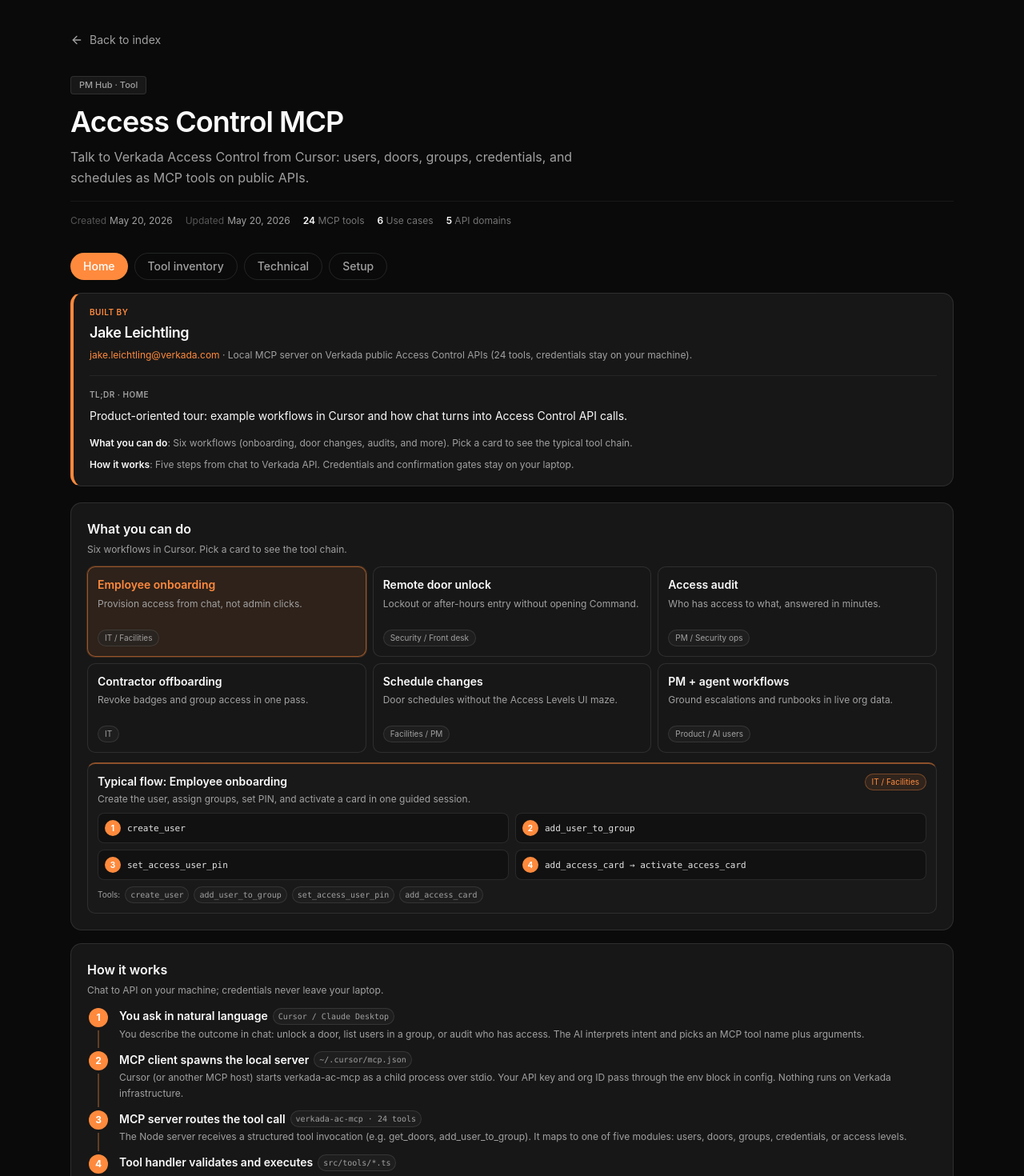
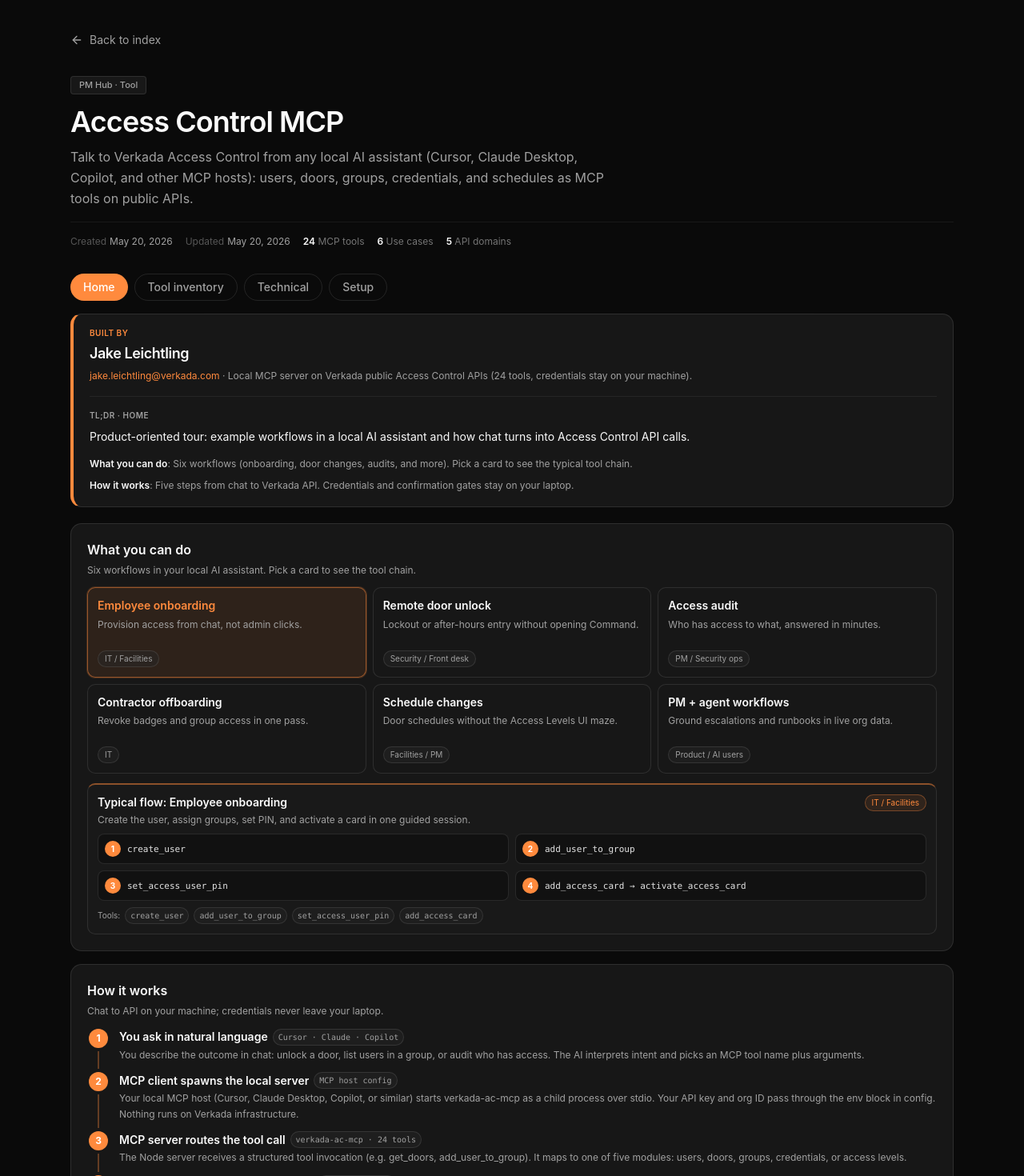
Before and after one commit to Ankush-Rustagi/verkada-ac-mcp, a React (Vite) app: page / in a window 1280 px wide. Shown: the top 1470 px of the page at 80% size. Built offline with nearby package versions, Linux system fonts and the light colour scheme.

Commit message:
Broaden hub copy beyond Cursor-only MCP hosts.
Header and intros now describe local AI assistants (Cursor, Claude, Copilot, and other MCP clients).

```diff
--- a/src/App.tsx
+++ b/src/App.tsx
@@ -34,7 +34,7 @@
     <div className="space-y-4">
       <SectionBlock
         title="What you can do"
-        description="Six workflows in Cursor. Pick a card to see the tool chain."
+        description="Six workflows in your local AI assistant. Pick a card to see the tool chain."
       >
         <UseCasePicker selectedId={useCaseId} onSelect={setUseCaseId} />
         <div className="mt-3">
@@ -139,7 +139,7 @@
           </p>
         </div>
         <div>
-          <h4 className="text-xs font-semibold mb-1.5">3. Wire MCP (Cursor)</h4>
+          <h4 className="text-xs font-semibold mb-1.5">3. Wire MCP (local host)</h4>
           <CodeBlock lang="json">{MCP_CONFIG_SNIPPET}</CodeBlock>
         </div>
       </div>
@@ -177,7 +177,7 @@
       <main className="mx-auto max-w-6xl px-4 md:px-6 py-8 md:py-10">
         <PageHeader
           title="Access Control MCP"
-          subtitle="Talk to Verkada Access Control from Cursor: users, doors, groups, credentials, and schedules as MCP tools on public APIs."
+          subtitle="Talk to Verkada Access Control from any local AI assistant (Cursor, Claude Desktop, Copilot, and other MCP hosts): users, doors, groups, credentials, and schedules as MCP tools on public APIs."
           type="PM Hub · Tool"
           createdDate="May 20, 2026"
           modifiedDate="May 20, 2026"
--- a/src/data/content.ts
+++ b/src/data/content.ts
@@ -23,7 +23,7 @@
   tabLabel: "Home",
   toolsNote: "24 tools, credentials stay on your machine",
   summary:
-    "Product-oriented tour: example workflows in Cursor and how chat turns into Access Control API calls.",
+    "Product-oriented tour: example workflows in a local AI assistant and how chat turns into Access Control API calls.",
   sections: [
     {
       title: "What you can do",
@@ -76,7 +76,8 @@
 export const SETUP_PAGE_INTRO: PageIntro = {
   tabLabel: "Setup",
   toolsNote: "Local install only",
-  summary: "Copy-paste steps to build the server, add credentials, and register it in Cursor.",
+  summary:
+    "Copy-paste steps to build the server, add credentials, and register it in Cursor, Claude Desktop, Copilot, or another MCP host.",
   sections: [
     {
       title: "Install and build",
@@ -88,7 +89,7 @@
     },
     {
       title: "Wire MCP",
-      blurb: "mcp.json entry, agent safety rails, and link to official Access Control API docs.",
+      blurb: "MCP config for your local host, agent safety rails, and link to official Access Control API docs.",
     },
   ],
 }
@@ -256,7 +257,7 @@
 export const HOW_IT_WORKS_STEPS: HowItWorksStep[] = [
   {
     title: "You ask in natural language",
-    tag: "Cursor / Claude Desktop",
+    tag: "Cursor · Claude · Copilot",
     context:
       "You describe the outcome in chat: unlock a door, list users in a group, or audit who has access. The AI interprets intent and picks an MCP tool name plus arguments.",
     detail:
@@ -264,9 +265,9 @@
   },
   {
     title: "MCP client spawns the local server",
-    tag: "~/.cursor/mcp.json",
+    tag: "MCP host config",
     context:
-      "Cursor (or another MCP host) starts verkada-ac-mcp as a child process over stdio. Your API key and org ID pass through the env block in config. Nothing runs on Verkada infrastructure.",
+      "Your local MCP host (Cursor, Claude Desktop, Copilot, or similar) starts verkada-ac-mcp as a child process over stdio. Your API key and org ID pass through the env block in config. Nothing runs on Verkada infrastructure.",
     detail: "command: node · args: dist/index.js · env: VERKADA_API_KEY, VERKADA_ORG_ID",
   },
   {
```
